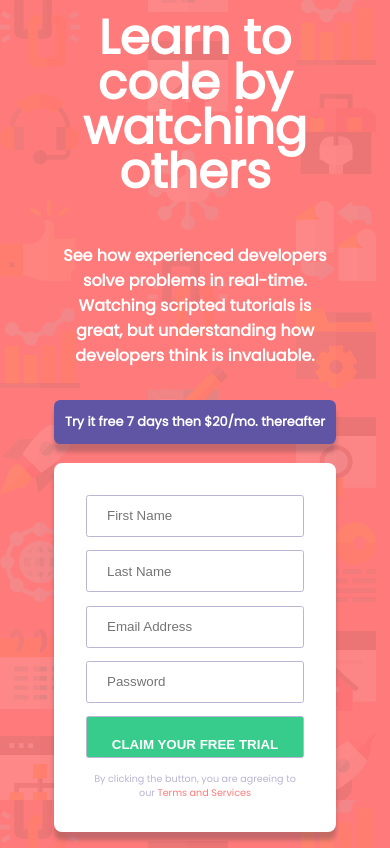
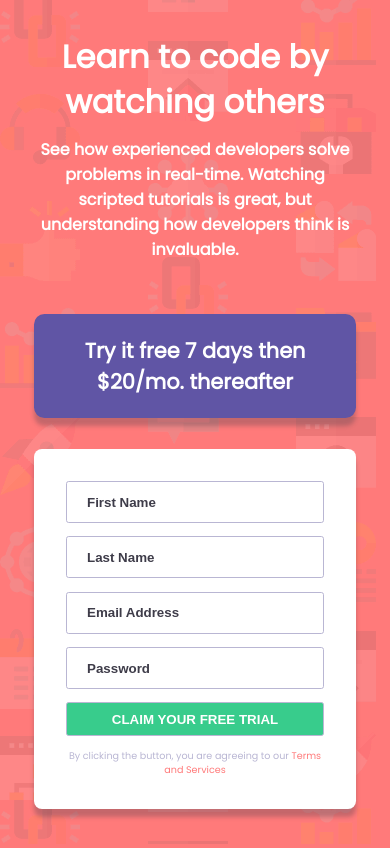
Before and after one commit to mauCZ/intro-component-with-sign-up-form, a plain HTML site: page index.html in a window 390 px wide. Drawn offline with Linux system fonts and the light colour scheme.

Commit message:
media queria of max-width 750px repaired

```diff
--- a/css/main.scss
+++ b/css/main.scss
@@ -45,7 +45,7 @@ main{
     #info-submit{
         #trial{
             color: white;
-            padding: 1em 0;
+            padding: 1em .5em;
             width: 100%;
             border-radius: .5em;
             font-size: 16px;
@@ -55,6 +55,10 @@ main{
             background-color: $blue;
             margin-bottom: 1.5em;
             box-shadow: 0 8px 4px $dark-blue;
+        }
+        ::placeholder{
+            color:hsl(249, 10%, 26%);
+            font-weight: 700;
         }
         form{
             background-color: white;
@@ -71,6 +75,7 @@ main{
             }
             input[type='submit']{
                 display: block;
+                padding: 0;
                 background-color: $green;
                 color: white;
                 font-weight: 700;
@@ -94,14 +99,29 @@ main{
 }
 @media screen and (max-width: 750px){
     main{
-        margin: 0 30px;
+        max-width: 600px;
+        margin: 0 10px;
         flex-direction: column;
         #phrase{
+            h1{
+                font-size: 2rem;
+                padding-bottom: .4em;
+            }
             text-align: center;
+            margin-bottom: 20px;
         }
         #info-submit{
+
+            #trial{
+                font-size: 1.3rem;
+            }
             input{
                 padding: 1.5em;
+            }
+            input[type='submit']{
+                font-weight: 300;
+                padding-left: 15px;
+                padding-right: 15px;
             }
         }
     }
```
Also changed, not shown: css/main.css, 1 other file.
